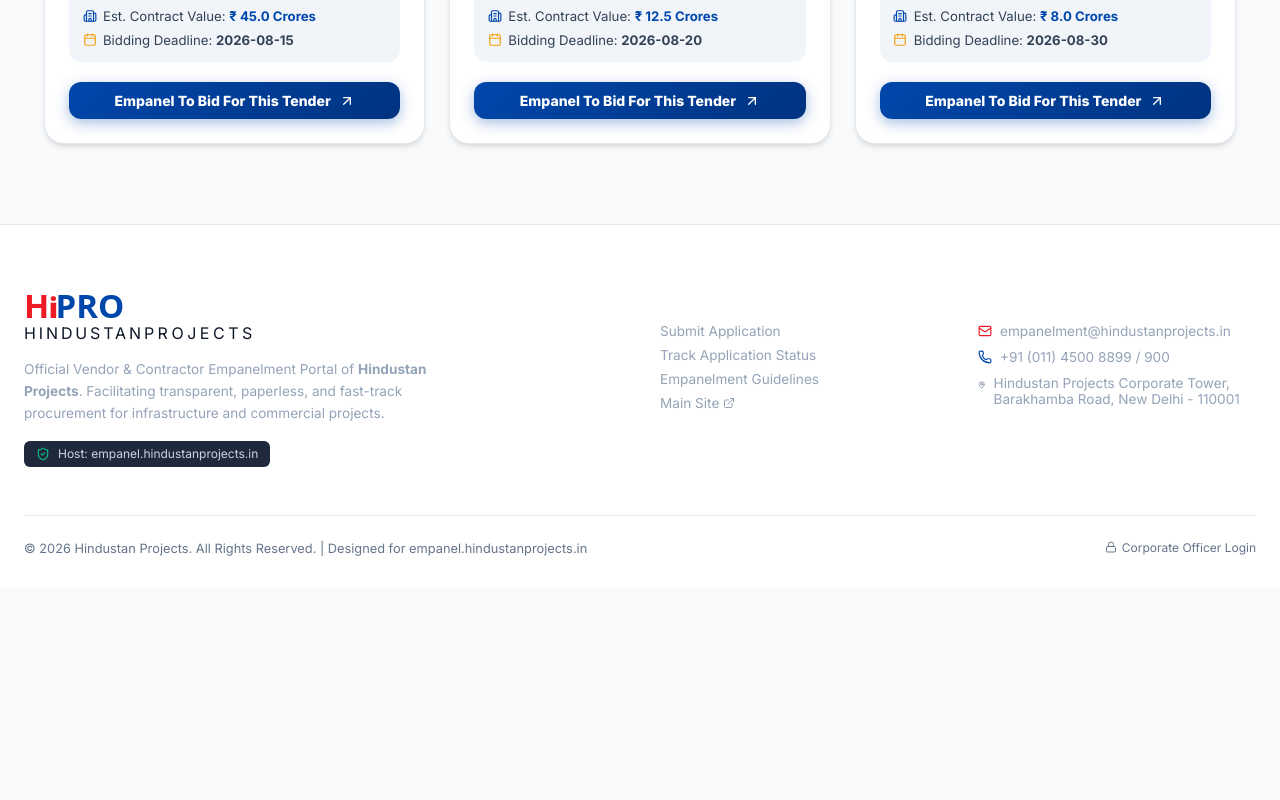
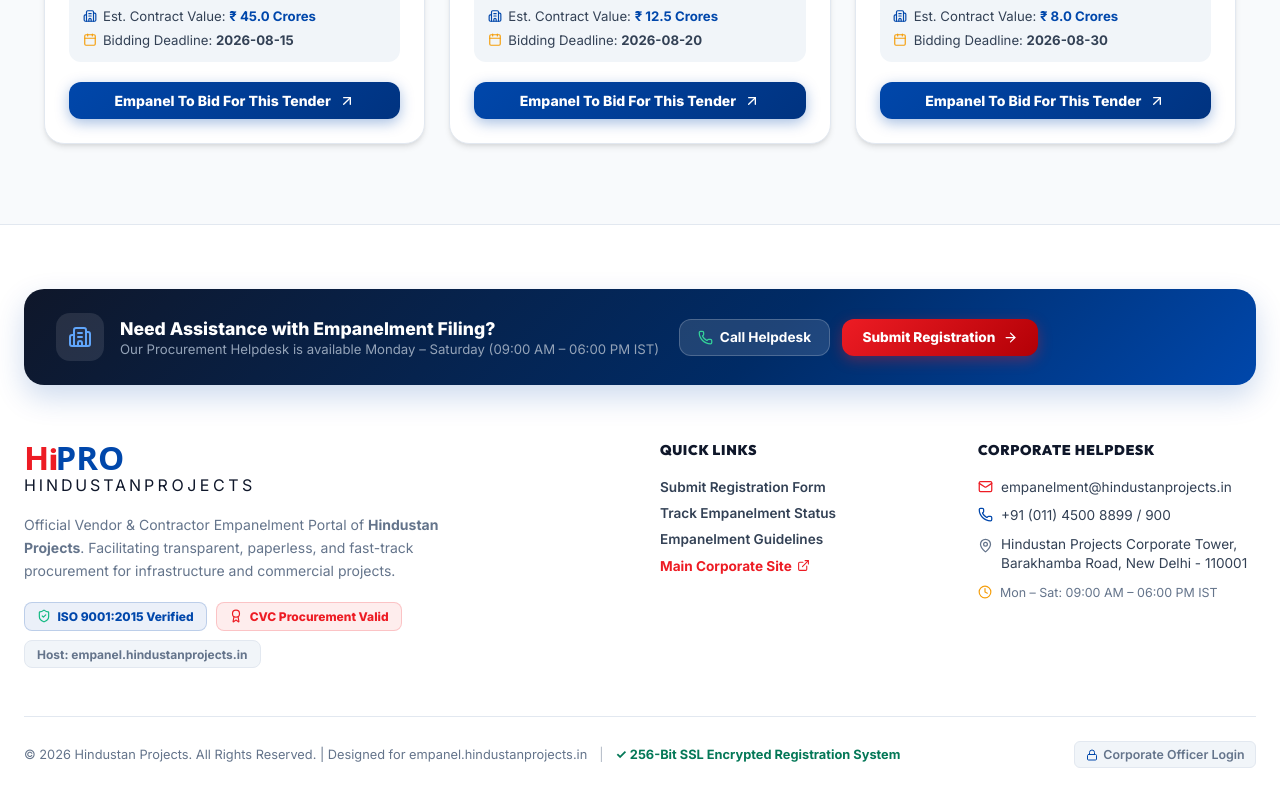
Before and after one commit to hindustan-groups/Empanelment-Portal, a React (Vite) app: page / in a window 1280 px wide. Shown: the part 2066-2866 px from the top of the page. Before the commit the page ends 2654 px from the top, so only its background shows below. Built offline with nearby package versions, Linux system fonts and the light colour scheme.

Commit message:
Executive Corporate Footer Overhaul: Top assistance banner, 4-column corporate grid, ISO/CVC seals, operating hours, and 256-bit SSL security ribbon

```diff
--- a/src/components/Footer.jsx
+++ b/src/components/Footer.jsx
@@ -1,7 +1,7 @@
 import React, { useState, useEffect } from 'react';
 import { Link } from 'react-router-dom';
 import Logo from './Logo';
-import { Mail, Phone, MapPin, ExternalLink, ShieldCheck, Lock } from 'lucide-react';
+import { Mail, Phone, MapPin, ExternalLink, ShieldCheck, Lock, Award, Clock, ArrowRight, CheckCircle2, Building2 } from 'lucide-react';
 
 const DEFAULT_SITE_CONFIG = {
   companyTitle: 'Hindustan Projects',
@@ -9,7 +9,8 @@ const DEFAULT_SITE_CONFIG = {
   helplinePhone: '+91 (011) 4500 8899 / 900',
   corporateEmail: 'empanelment@hindustanprojects.in',
   corporateAddress: 'Hindustan Projects Corporate Tower, Barakhamba Road, New Delhi - 110001',
-  footerCopyright: '© 2026 Hindustan Projects. All Rights Reserved. | Designed for empanel.hindustanprojects.in'
+  footerCopyright: '© 2026 Hindustan Projects. All Rights Reserved. | Designed for empanel.hindustanprojects.in',
+  mainWebsiteUrl: 'https://hindustanprojects.in'
 };
 
 export default function Footer() {
@@ -28,62 +29,140 @@ export default function Footer() {
 
   return (
     <footer className="footer">
-      <div className="footer-inner">
+      <div style={{ maxWidth: 1280, margin: '0 auto' }}>
 
+        {/* Top Assistance Banner */}
+        <div style={{
+          padding: '1.5rem 2rem',
+          borderRadius: 20,
+          background: 'linear-gradient(135deg, #0F172A 0%, #002B66 60%, #0047AB 100%)',
+          color: 'white',
+          display: 'flex',
+          alignItems: 'center',
+          justify: 'space-between',
+          flexWrap: 'wrap',
+          gap: '1.25rem',
+          marginBottom: '3.5rem',
+          boxShadow: '0 12px 30px rgba(0, 71, 171, 0.2)'
+        }}>
+          <div style={{ display: 'flex', alignItems: 'center', gap: '1rem' }}>
+            <div style={{ width: 48, height: 48, borderRadius: 14, backgroundColor: 'rgba(255, 255, 255, 0.1)', color: '#60A5FA', display: 'flex', alignItems: 'center', justifyContent: 'center', flexShrink: 0 }}>
+              <Building2 style={{ width: 24, height: 24 }} />
+            </div>
+            <div>
+              <div style={{ fontSize: '1.1rem', fontWeight: 800 }}>Need Assistance with Empanelment Filing?</div>
+              <div style={{ fontSize: '0.825rem', color: '#94A3B8', marginTop: 2 }}>
+                Our Procurement Helpdesk is available Monday – Saturday (09:00 AM – 06:00 PM IST)
+              </div>
+            </div>
+          </div>
+
+          <div style={{ display: 'flex', gap: '0.75rem', flexWrap: 'wrap' }}>
+            <a
+              href={`tel:${(siteConfig.helplinePhone || '').replace(/\D/g, '')}`}
+              style={{ display: 'inline-flex', alignItems: 'center', gap: '0.4rem', padding: '0.6rem 1.15rem', borderRadius: 12, backgroundColor: 'rgba(255, 255, 255, 0.12)', color: 'white', fontSize: '0.85rem', fontWeight: 700, textDecoration: 'none', border: '1px solid rgba(255, 255, 255, 0.2)' }}
+            >
+              <Phone style={{ width: 15, height: 15, color: '#34D399' }} />
+              <span>Call Helpdesk</span>
+            </a>
+
+            <Link
+              to="/apply"
+              className="btn-accent"
+              style={{ padding: '0.6rem 1.25rem', fontSize: '0.85rem', borderRadius: 12 }}
+            >
+              <span>Submit Registration</span>
+              <ArrowRight style={{ width: 15, height: 15 }} />
+            </Link>
+          </div>
+        </div>
+
+        {/* 4-Column Main Corporate Footer Grid */}
+        <div style={{ display: 'grid', gridTemplateColumns: 'repeat(auto-fit, minmax(220px, 1fr))', gap: '2.5rem', paddingBottom: '3rem', borderBottom: '1px solid var(--border-color)' }}>
+
+          {/* Column 1: Company Profile & ISO Seal */}
           <div style={{ gridColumn: 'span 2' }}>
             <Logo height={44} />
-          <p style={{ fontSize: '0.85rem', color: '#94A3B8', marginTop: '1rem', maxWidth: 450, lineHeight: 1.6 }}>
+            <p style={{ fontSize: '0.875rem', color: 'var(--text-muted)', marginTop: '1.1rem', maxWidth: 460, lineHeight: 1.65 }}>
               {siteConfig.footerAboutText || (
                 <>Official Vendor & Contractor Empanelment Portal of <strong>{siteConfig.companyTitle || 'Hindustan Projects'}</strong>. Facilitating transparent, paperless, and fast-track procurement for infrastructure and commercial projects.</>
               )}
             </p>
-          <div style={{ display: 'inline-flex', alignItems: 'center', gap: '0.5rem', marginTop: '1rem', padding: '0.35rem 0.75rem', borderRadius: 6, backgroundColor: '#1E293B', fontSize: '0.75rem', color: '#CBD5E1' }}>
+
+            <div style={{ display: 'flex', gap: '0.6rem', marginTop: '1.25rem', flexWrap: 'wrap' }}>
+              <div style={{ display: 'inline-flex', alignItems: 'center', gap: '0.4rem', padding: '0.35rem 0.75rem', borderRadius: 8, backgroundColor: 'rgba(0, 71, 171, 0.08)', fontSize: '0.75rem', color: '#0047AB', fontWeight: 800, border: '1px solid rgba(0,71,171,0.2)' }}>
                 <ShieldCheck style={{ width: 14, height: 14, color: '#10B981' }} />
+                <span>ISO 9001:2015 Verified</span>
+              </div>
+
+              <div style={{ display: 'inline-flex', alignItems: 'center', gap: '0.4rem', padding: '0.35rem 0.75rem', borderRadius: 8, backgroundColor: 'rgba(237, 28, 36, 0.08)', fontSize: '0.75rem', color: '#ED1C24', fontWeight: 800, border: '1px solid rgba(237, 28, 36, 0.2)' }}>
+                <Award style={{ width: 14, height: 14 }} />
+                <span>CVC Procurement Valid</span>
+              </div>
+
+              <div style={{ display: 'inline-flex', alignItems: 'center', gap: '0.4rem', padding: '0.35rem 0.75rem', borderRadius: 8, backgroundColor: 'var(--bg-surface)', fontSize: '0.75rem', color: 'var(--text-muted)', fontWeight: 700, border: '1px solid var(--border-color)' }}>
                 <span>Host: {siteConfig.subdomainPill || 'empanel.hindustanprojects.in'}</span>
               </div>
             </div>
+          </div>
 
+          {/* Column 2: Quick Links */}
           <div>
-          <h4 style={{ color: 'white', fontSize: '0.85rem', textTransform: 'uppercase', marginBottom: '1rem', letterSpacing: '0.05em' }}>Quick Links</h4>
-          <ul style={{ listStyle: 'none', display: 'flex', flexDirection: 'column', gap: '0.5rem', fontSize: '0.85rem' }}>
-            <li><Link to="/apply" style={{ color: '#94A3B8', textDecoration: 'none' }}>Submit Application</Link></li>
-            <li><Link to="/track" style={{ color: '#94A3B8', textDecoration: 'none' }}>Track Application Status</Link></li>
-            <li><Link to="/guidelines" style={{ color: '#94A3B8', textDecoration: 'none' }}>Empanelment Guidelines</Link></li>
-            <li><a href={siteConfig.mainWebsiteUrl || "https://hindustanprojects.in"} target="_blank" rel="noreferrer" style={{ color: '#94A3B8', textDecoration: 'none', display: 'inline-flex', alignItems: 'center', gap: '0.25rem' }}><span>Main Site</span> <ExternalLink style={{ width: 12, height: 12 }} /></a></li>
+            <h4 style={{ color: 'var(--text-primary)', fontSize: '0.875rem', textTransform: 'uppercase', marginBottom: '1.2rem', letterSpacing: '0.05em', fontWeight: 900 }}>
+              Quick Links
+            </h4>
+            <ul style={{ listStyle: 'none', display: 'flex', flexDirection: 'column', gap: '0.65rem', fontSize: '0.85rem' }}>
+              <li><Link to="/apply" style={{ color: 'var(--text-secondary)', textDecoration: 'none', fontWeight: 600 }}>Submit Registration Form</Link></li>
+              <li><Link to="/track" style={{ color: 'var(--text-secondary)', textDecoration: 'none', fontWeight: 600 }}>Track Empanelment Status</Link></li>
+              <li><Link to="/guidelines" style={{ color: 'var(--text-secondary)', textDecoration: 'none', fontWeight: 600 }}>Empanelment Guidelines</Link></li>
+              <li><a href={siteConfig.mainWebsiteUrl || "https://hindustanprojects.in"} target="_blank" rel="noreferrer" style={{ color: '#ED1C24', textDecoration: 'none', fontWeight: 700, display: 'inline-flex', alignItems: 'center', gap: '0.3rem' }}><span>Main Corporate Site</span> <ExternalLink style={{ width: 13, height: 13 }} /></a></li>
             </ul>
           </div>
 
+          {/* Column 3: Corporate Helpdesk & Head Office */}
           <div>
-          <h4 style={{ color: 'white', fontSize: '0.85rem', textTransform: 'uppercase', marginBottom: '1rem', letterSpacing: '0.05em' }}>Procurement Helpdesk</h4>
-          <div style={{ display: 'flex', flexDirection: 'column', gap: '0.6rem', fontSize: '0.85rem', color: '#94A3B8' }}>
+            <h4 style={{ color: 'var(--text-primary)', fontSize: '0.875rem', textTransform: 'uppercase', marginBottom: '1.2rem', letterSpacing: '0.05em', fontWeight: 900 }}>
+              Corporate Helpdesk
+            </h4>
+            <div style={{ display: 'flex', flexDirection: 'column', gap: '0.75rem', fontSize: '0.85rem', color: 'var(--text-secondary)' }}>
               <div style={{ display: 'flex', alignItems: 'center', gap: '0.5rem' }}>
-              <Mail style={{ width: 14, height: 14, color: '#ED1C24' }} />
+                <Mail style={{ width: 15, height: 15, color: '#ED1C24', flexShrink: 0 }} />
                 <span>{siteConfig.corporateEmail || 'empanelment@hindustanprojects.in'}</span>
               </div>
               <div style={{ display: 'flex', alignItems: 'center', gap: '0.5rem' }}>
-              <Phone style={{ width: 14, height: 14, color: '#0047AB' }} />
+                <Phone style={{ width: 15, height: 15, color: '#0047AB', flexShrink: 0 }} />
                 <span>{siteConfig.helplinePhone || '+91 (011) 4500 8899'}</span>
               </div>
               <div style={{ display: 'flex', alignItems: 'flex-start', gap: '0.5rem' }}>
-              <MapPin style={{ width: 14, height: 14, color: '#64748B', marginTop: 3 }} />
-              <span>{siteConfig.corporateAddress || 'Hindustan Projects Corporate Tower, New Delhi - 110001'}</span>
+                <MapPin style={{ width: 15, height: 15, color: '#64748B', marginTop: 3, flexShrink: 0 }} />
+                <span style={{ lineHeight: 1.4 }}>{siteConfig.corporateAddress || 'Hindustan Projects Corporate Tower, Barakhamba Road, New Delhi - 110001'}</span>
+              </div>
+              <div style={{ display: 'flex', alignItems: 'center', gap: '0.5rem', fontSize: '0.78rem', color: 'var(--text-muted)' }}>
+                <Clock style={{ width: 14, height: 14, color: '#F59E0B' }} />
+                <span>Mon – Sat: 09:00 AM – 06:00 PM IST</span>
               </div>
             </div>
           </div>
 
         </div>
 
-      <div className="footer-bottom" style={{ display: 'flex', justifyContent: 'space-between', alignItems: 'center', flexWrap: 'wrap', gap: '0.5rem' }}>
+        {/* Bottom Legal Copyright Ribbon */}
+        <div style={{ paddingTop: '1.5rem', display: 'flex', justifyContent: 'space-between', alignItems: 'center', flexWrap: 'wrap', gap: '1rem', fontSize: '0.8rem', color: 'var(--text-muted)' }}>
+          <div style={{ display: 'flex', alignItems: 'center', gap: '0.75rem' }}>
+            <span>{siteConfig.footerCopyright || `© ${new Date().getFullYear()} Hindustan Projects. All Rights Reserved.`}</span>
+            <span style={{ opacity: 0.5 }}>|</span>
+            <span style={{ color: '#047857', fontWeight: 700 }}>✓ 256-Bit SSL Encrypted Registration System</span>
+          </div>
+
           <div>
-          {siteConfig.footerCopyright || `© ${new Date().getFullYear()} Hindustan Projects. All Rights Reserved.`}
-        </div>
-        <div>
-          <Link to="/admin-login" style={{ color: '#64748B', fontSize: '0.75rem', textDecoration: 'none', display: 'inline-flex', alignItems: 'center', gap: '0.3rem' }}>
-            <Lock style={{ width: 12, height: 12 }} />
+            <Link to="/admin-login" style={{ color: 'var(--text-muted)', fontSize: '0.775rem', textDecoration: 'none', display: 'inline-flex', alignItems: 'center', gap: '0.35rem', padding: '0.3rem 0.65rem', borderRadius: 6, backgroundColor: 'var(--bg-surface)', border: '1px solid var(--border-color)', fontWeight: 600 }}>
+              <Lock style={{ width: 12, height: 12, color: '#0047AB' }} />
               <span>Corporate Officer Login</span>
             </Link>
           </div>
         </div>
+
+      </div>
     </footer>
   );
 }
```
Lines whose indentation alone changed are shown as unchanged.
